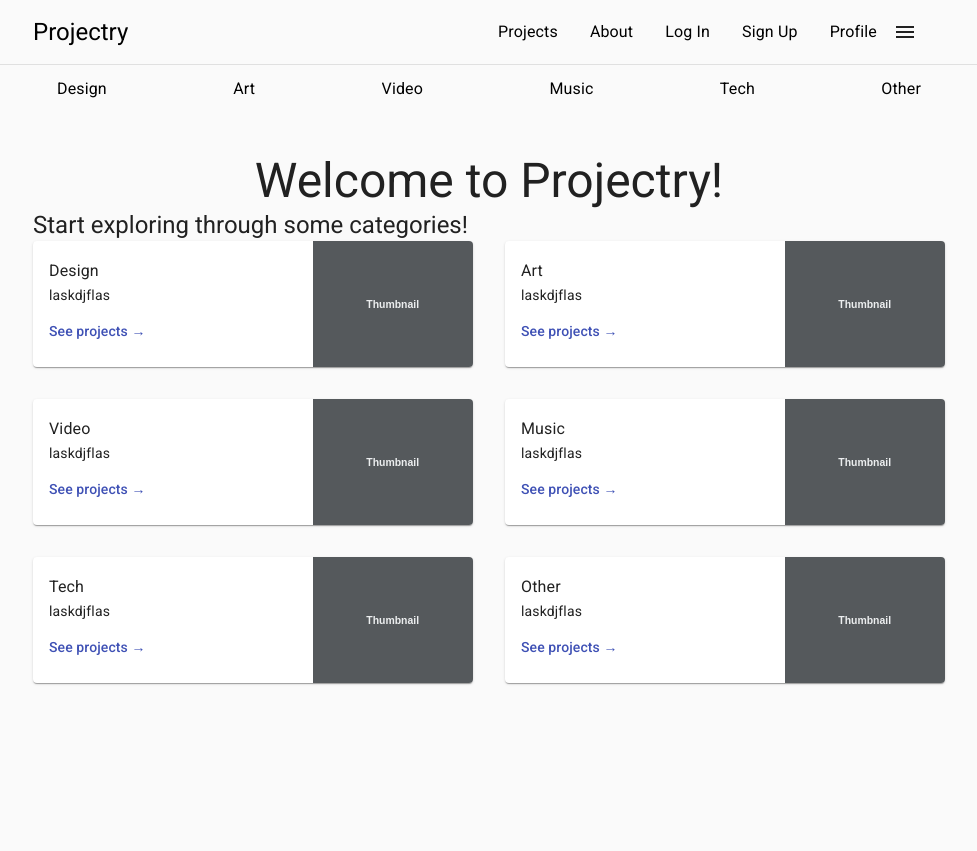
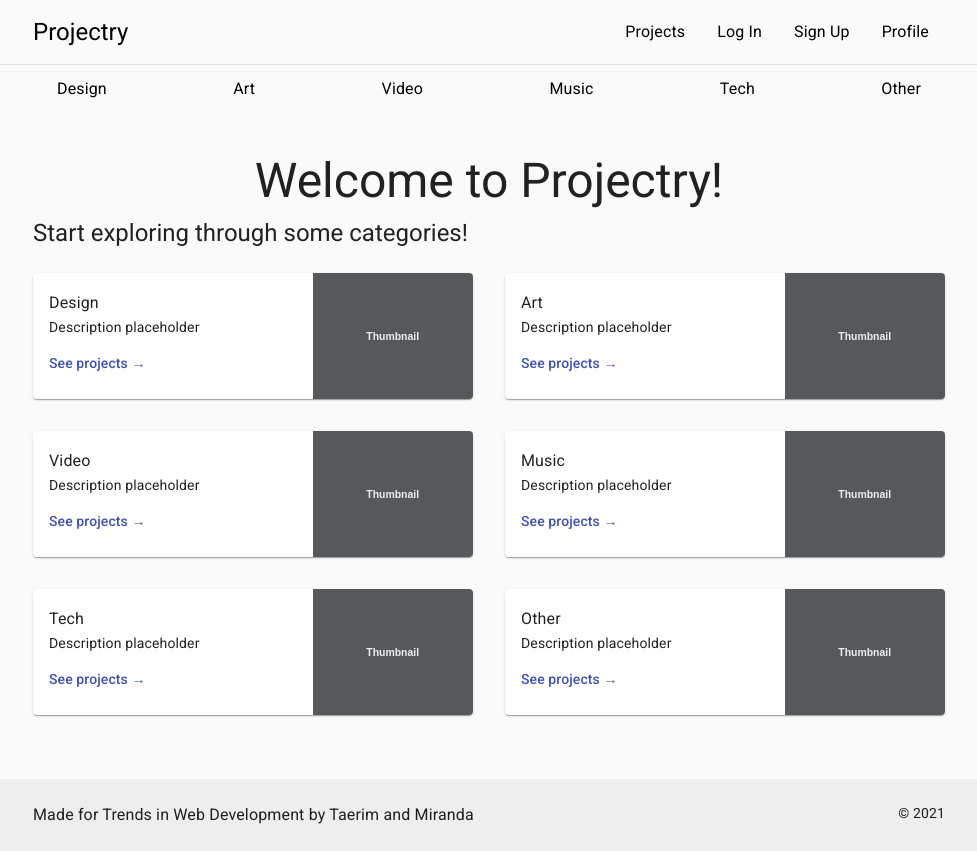
Before and after one commit to mluo24/projectry, a React (Create React App) app: page / in a window 1280 px wide. Shown: the whole page, without its empty margins (151-1128 px from the left). Before the commit the page ends 800 px from the top, so only its background shows below. Built offline with nearby package versions, Linux system fonts and the light colour scheme.

Commit message:
added post example, changing menus, types

```diff
--- a/src/auth/login.tsx
+++ b/src/auth/login.tsx
@@ -1,4 +1,4 @@
-import { Button, Grid, InputAdornment, TextField, Typography, Box, Link, Container } from '@material-ui/core';
+import { Button, Grid, InputAdornment, TextField, Typography, Link, Container } from '@material-ui/core';
 import React from 'react';
 import { AccountCircle, LockRounded } from '@material-ui/icons'
 import { makeStyles } from '@material-ui/core/styles';
--- a/src/components/Header.tsx
+++ b/src/components/Header.tsx
@@ -1,7 +1,7 @@
-import { AppBar, Toolbar, List, ListItem, ListItemText, IconButton, Typography, Container, Link } from '@material-ui/core';
+import { Toolbar, List, ListItem, ListItemText, IconButton, Typography, Container, Link, Hidden, Drawer } from '@material-ui/core';
 import { createStyles, makeStyles, Theme } from '@material-ui/core/styles';
 import MenuIcon from '@material-ui/icons/Menu';
-import React, { useState } from 'react';
+import React, { DetailedHTMLProps, HTMLAttributes, MouseEventHandler, useState } from 'react';
 
 const useStyles = makeStyles((theme: Theme) =>
     createStyles({
@@ -35,6 +35,9 @@ const useStyles = makeStyles((theme: Theme) =>
         toolbarMain: {
             borderBottom: `1px solid ${theme.palette.grey[300]}`
         },
+        list: {
+            width: 250
+          },
     }),
 );
 
@@ -55,38 +58,42 @@ type Props = {
 
 const SideDrawer = ({ title, links }: Props) => {
 
-    const [state, setState] = useState({ right: false }) // Add this
-    // const toggleDrawer = (anchor, open) => event : React.MouseEventHandler => {
-    //     if (
-    //     event.type === "keydown" &&
-    //     (event.key === "Tab" || event.key === "Shift")
-    //     ) {
-    //     return
-    //     }
-    //     setState({ [anchor]: open })
-    // }
-
     const classes = useStyles();
 
-    // const [state, setState] = useState({ right: false }) // Add this
-    // const toggleDrawer = (anchor: string, open: boolean) => (event : MouseEvent<HTMLButtonElement>) => {
-    //     if (
-    //     event.type === "keydown" &&
-    //     (event.key === "Tab" || event.key === "Shift")
-    //     ) {
-    //     return
-    //     }
-    //     setState({ [anchor]: open })
-    // }
+    const [state, setState] = useState({ right: false });
 
+    const toggleDrawer = (anchor : string, open : boolean) => (event : any) => {
+        setState({ right: open });
+    }
+
+    const sideDrawerList = (anchor : string) => (
+        <div
+            className={classes.list}
+            role="presentation"
+            onClick={toggleDrawer(anchor, false)}
+            >
+            <List component="nav">
+                {links.map(({ title, path }) => (
+                <a href={path} key={title} className={classes.linkText}>
+                    <ListItem button>
+                    <ListItemText primary={title} />
+                    </ListItem>
+                </a>
+                ))}
+            </List>
+        </div>
+    );
 
     return (
         <>
             {/* onClick={toggleDrawer("right", true)}*/}
-            <IconButton className={classes.menuButton} edge="start" color="inherit" aria-label="menu"
-            >
+            <IconButton edge="start" color="inherit" aria-label="menu" onClick={toggleDrawer("right", true)}>
                 <MenuIcon />
             </IconButton>
+
+            <Drawer anchor="right" open={state.right} onClose={toggleDrawer("right", false)}>
+                {sideDrawerList("right")}
+            </Drawer>
         </>
     );
 }
@@ -102,6 +109,7 @@ const Navbar = ({ title, links, categories }: Props) => {
                 <Typography variant="h5" className={classes.title}>
                     <a href="/" className={classes.linkText}>{title}</a>
                 </Typography>
+                <Hidden smDown>
                     <List component="nav" aria-labelledby="main navigation" className={classes.navDisplayFlex}>
                         {links.map(({ title, path }) => (
                             <a href={path} key={title} className={classes.linkText}>
@@ -111,7 +119,10 @@ const Navbar = ({ title, links, categories }: Props) => {
                             </a>
                         ))}
                     </List>
+                </Hidden>
+                <Hidden mdUp>
                     <SideDrawer title={title} links={links} categories={categories} />
+                </Hidden>
             </Container>
         </Toolbar>
     );
--- a/src/components/Home.tsx
+++ b/src/components/Home.tsx
@@ -1,4 +1,4 @@
-import { Card, CardContent, CardMedia, Container, Grid, Hidden, Link, Paper, Typography } from '@material-ui/core';
+import { Card, CardContent, CardMedia, Container, Grid, Hidden, Link, Typography } from '@material-ui/core';
 import { createStyles, makeStyles, Theme } from '@material-ui/core/styles';
 import React from 'react';
 
@@ -13,6 +13,10 @@ const useStyles = makeStyles((theme: Theme) =>
     cardMedia: {
       width: 160
     },
+    spacingAdjustment: {
+        marginTop: theme.spacing(1),
+        marginBottom: theme.spacing(1),
+    }
   }),
 );
 
@@ -20,32 +24,32 @@ const useStyles = makeStyles((theme: Theme) =>
 const categoryCardList = [
   {
     name: "Design",
-    description: "laskdjflas",
+    description: "Description placeholder",
     slug: "/design"
   },
   {
     name: "Art",
-    description: "laskdjflas",
+    description: "Description placeholder",
     slug: "/art"
   },
   {
     name: "Video",
-    description: "laskdjflas",
+    description: "Description placeholder",
     slug: "/video"
   },
   {
     name: "Music",
-    description: "laskdjflas",
+    description: "Description placeholder",
     slug: "/music"
   },
   {
     name: "Tech",
-    description: "laskdjflas",
+    description: "Description placeholder",
     slug: "/tech"
   },
   {
     name: "Other",
-    description: "laskdjflas",
+    description: "Description placeholder",
     slug: "/other"
   }
 ];
@@ -55,7 +59,7 @@ const CategoryCards = () => {
   const classes = useStyles();
 
   return (
-    <Grid container spacing={4}>
+    <Grid container spacing={4} className={classes.spacingAdjustment}>
       {categoryCardList.map(({ name, description, slug }, index) => (
         <Grid item key={index} xs={12} md={6}>
           <Card className={classes.card}>
@@ -86,14 +90,16 @@ const CategoryCards = () => {
 
 const Home = () => {
 
+    const classes = useStyles();
+
   return (
     <Container maxWidth="md">
       <Typography component="h1" variant="h3" align="center">
         Welcome to Projectry!
-            </Typography>
-      <Typography component="h2" variant="h5">
+        </Typography>
+      <Typography component="h2" variant="h5" className={classes.spacingAdjustment}>
         Start exploring through some categories!
-            </Typography>
+        </Typography>
       <CategoryCards />
     </Container>
   );
--- a/src/components/Main.tsx
+++ b/src/components/Main.tsx
@@ -1,16 +1,35 @@
-import { Box } from '@material-ui/core';
+import { Box, Container, makeStyles, Typography } from '@material-ui/core';
 import React, { ReactNode } from 'react';
 import Header from './Header';
-import IconButton from '@material-ui/core/IconButton';
-import { AccountBox } from '@material-ui/icons';
+// import IconButton from '@material-ui/core/IconButton';
+// import { AccountBox } from '@material-ui/icons';
 
 type Props = { readonly children: ReactNode }
 
+const useStyles = makeStyles((theme) => ({
+    root: {
+      display: 'flex',
+      flexDirection: 'column',
+      minHeight: '100vh',
+    },
+    footer: {
+      padding: theme.spacing(3, 2),
+      marginTop: 'auto',
+      backgroundColor:
+        theme.palette.type === 'light' ? theme.palette.grey[200] : theme.palette.grey[800],
+    },
+    flexStuff: {
+        display: 'flex',
+        justifyContent: "space-between"
+    }
+  }));
+
 const Main = (props: Props) => {
+
+    const classes = useStyles();
 
     const links = [
         { title: "Projects", path: "/projects" },
-        { title: "About", path: "/about" },
         { title: "Log In", path: "/login" },
         { title: "Sign Up", path: "/signup" },
         { title: "Profile", path: "/profile" }
@@ -20,48 +39,56 @@ const Main = (props: Props) => {
         {
             id : 1,
             name: "Design",
-            description: "laskdjflas",
+            description: "Description placeholder",
             slug: "/design"
         },
         {
             id : 2,
             name: "Art",
-            description: "laskdjflas",
+            description: "Description placeholder",
             slug: "/art"
         },
         {
             id : 3,
             name: "Video",
-            description: "laskdjflas",
+            description: "Description placeholder",
             slug: "/video"
         },
         {
             id : 4,
             name: "Music",
-            description: "laskdjflas",
+            description: "Description placeholder",
             slug: "/music"
         },
         {
             id : 5,
             name: "Tech",
-            description: "laskdjflas",
+            description: "Description placeholder",
             slug: "/tech"
         },
         {
             id : 6,
             name: "Other",
-            description: "laskdjflas",
+            description: "Description placeholder",
             slug: "/other"
         }
     ];
 
 
     return (
-        <div>
+        <div className={classes.root}>
             <Header title="Projectry" links={links} categories={categoryCardList} />
             <Box m={5}>
                 {props.children}
             </Box>
+            <footer className={classes.footer}>
+            <Container maxWidth="md" className={classes.flexStuff}>
+                <Typography variant="body1">Made for Trends in Web Development by Taerim and Miranda</Typography>
+                <div>
+                    &copy; 2021
+                </div>
+            </Container>
+            </footer>
         </div>
     );
 
--- a/src/components/Post.tsx
+++ b/src/components/Post.tsx
@@ -50,7 +50,7 @@ const Post = ({p} : Props) => {
                         </ListItem>
                         <ListItem>
                             <ListItemText>
-                                Team Size: {p.teamSize} {p.teamSize == 1 ? "person" : "people"}
+                                Team Size: {p.teamSize} {p.teamSize === 1 ? "person" : "people"}
                             </ListItemText>
                         </ListItem>
                         <ListItem>
```
Also changed, not shown: src/auth/register.tsx (+4 -4 lines). Lines whose indentation alone changed are shown as unchanged.
